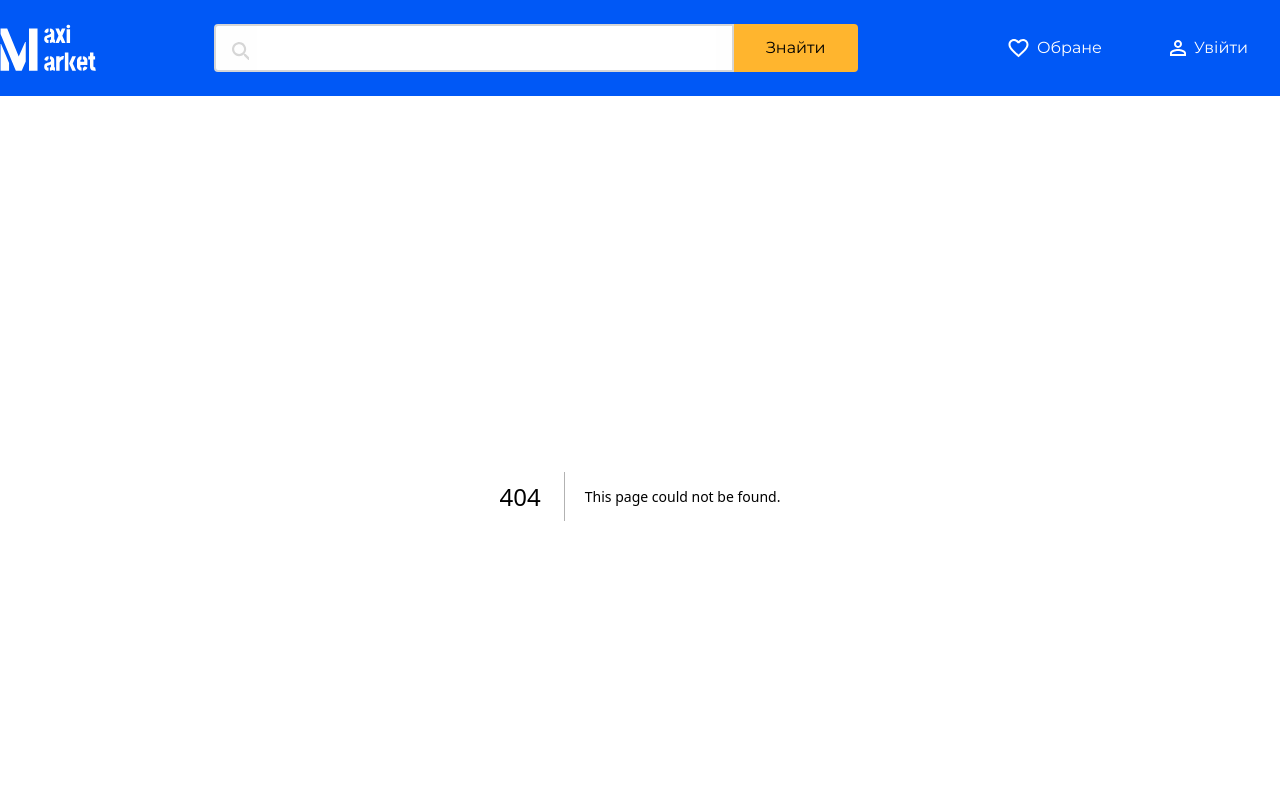
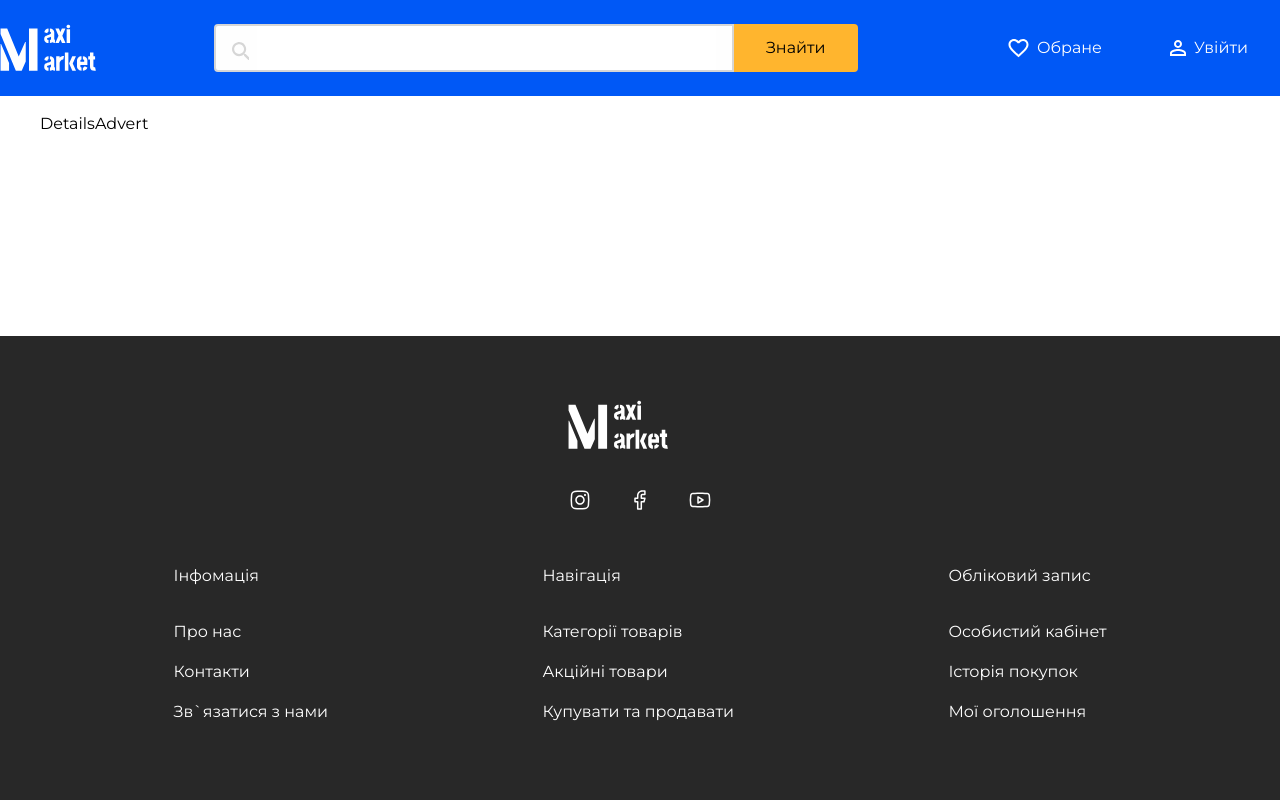
Before and after one commit to NickTsalyn/maxi-market-v2, a Next.js app: page /details in a window 1280 px wide. Before the commit this address had no page. Shown: the top 800 px of the page. Built offline with nearby package versions, Linux system fonts and the light colour scheme.

Commit message:
added-layout

```diff
--- /dev/null
+++ b/src/app/details/layout.tsx
@@ -0,0 +1,11 @@
+export interface LayoutProps {
+  children: React.ReactNode;
+}
+
+export default function Layout({ children }: LayoutProps) {
+  return (
+    <div className="px-4 pt-4 pb-14 grid-cols-2 md:px-10 md:pt-7.5 md:pb-20 xl:px-20 xl:pt-7 xl:pb-20 2xl:px-[200px]">
+      {children}
+    </div>
+  );
+}
--- /dev/null
+++ b/src/app/details/page.tsx
@@ -0,0 +1,7 @@
+import React from "react";
+
+export interface PageProps {}
+
+export default function Page({}: PageProps) {
+  return <div>DetailsAdvert</div>;
+}
```
